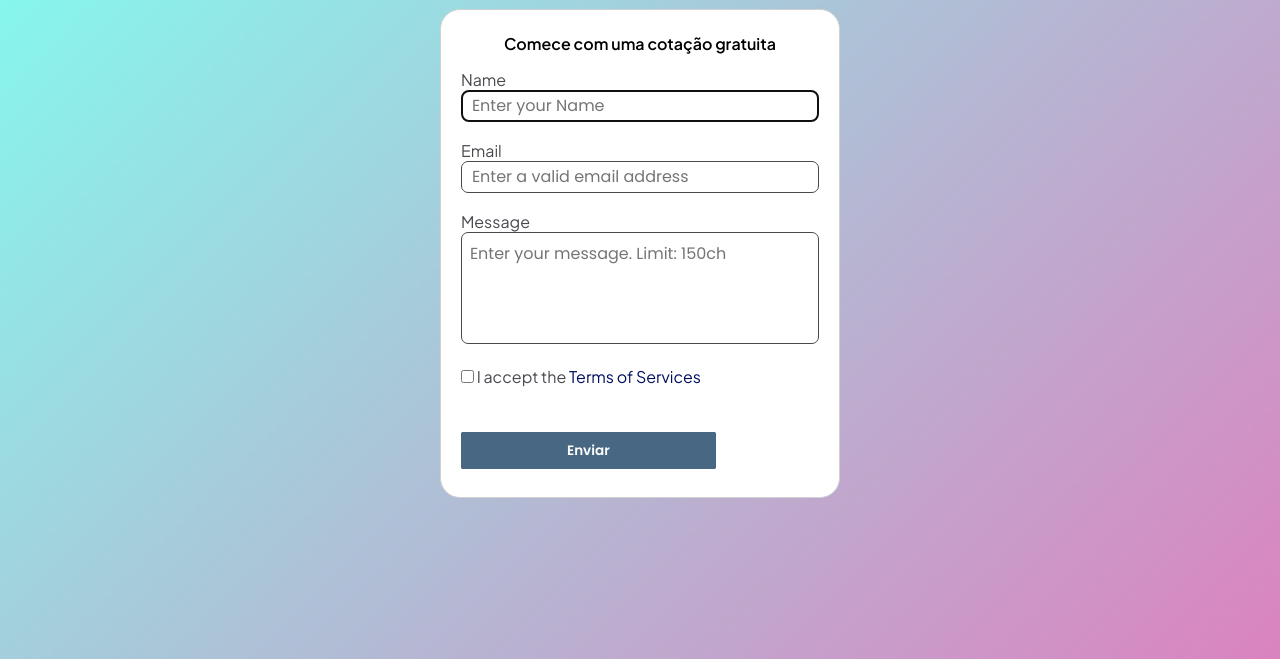
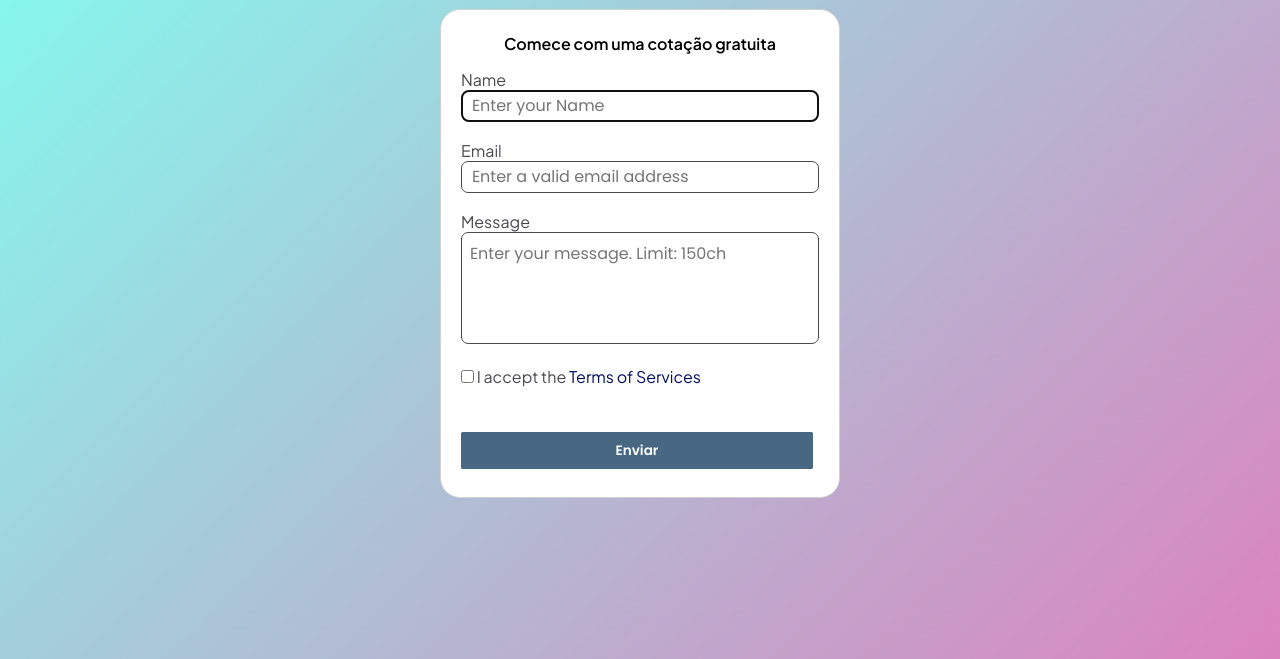
Before and after one commit to giltemarSantos/project_1_cotacao, a plain HTML site: page index.html in a window 1280 px wide. Shown: the part 141-800 px from the top of the page. Drawn offline with Linux system fonts and the light colour scheme.

Commit message:
correcao btn_2

```diff
--- a/style.css
+++ b/style.css
@@ -152,7 +152,7 @@ input[type="email"]{
 
 a.btn-send{
     color: #fff;
-    padding: 0.5rem 6.5625rem;
+    padding: 0.5rem 9.6rem;
     border: 1px solid #476783;
     border-radius: 2px;
     background-color: #476783;
```
